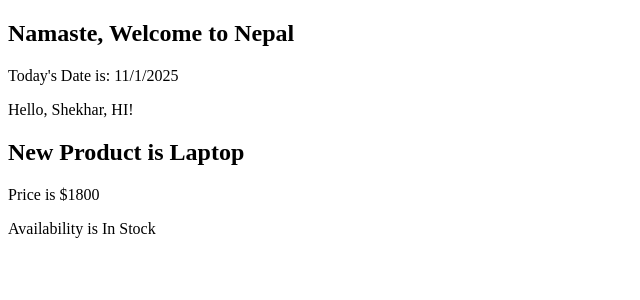
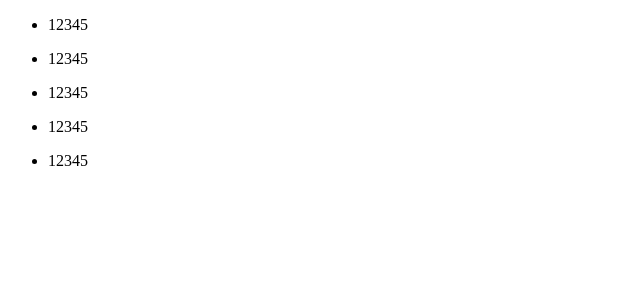
Before and after one commit to Sushey01/50-Hour-React-Challenge, a React (Vite) app: page / in a window 1280 px wide. Shown: the top 300 px of the page, without its empty margins (0-640 px from the left). Built offline with nearby package versions, Linux system fonts and the light colour scheme.

Commit message:
Day2-last-Minute-commit

```diff
--- a/src/App.jsx
+++ b/src/App.jsx
@@ -4,6 +4,7 @@ import Greet from "./components/Greet"
 import Greeting from "./components/Greeting";
 import Header from "./components/Header";
 import JSXRules from "./components/JSXRules";
+import Lists from "./components/LISTS/Lists";
 import MainContent from "./components/MainContent";
 import ProductInfo from "./components/ProductInfo";
 import WelcomeMessage from "./components/WelcomeMessage";
@@ -21,8 +22,9 @@ const App = () =>{
       {/* <WelcomeMessage/>
       <JSXRules/>
       <Expressions/> */}
-      <Greeting/>
-      <ProductInfo/>
+      {/* <Greeting/>
+      <ProductInfo/> */}
+      <Lists/>
     </section>
   );
 
--- a/src/components/Greeting.jsx
+++ b/src/components/Greeting.jsx
@@ -3,11 +3,13 @@ import React from 'react'
 const Greeting = () => {
     const greet = "Shekhar, HI!"
     const currentDate = new Date().toLocaleDateString();
+    const date = new Date();
   return (
     <div>
       <h1 className='text-center text-bold text-2xl border rounded-sm hover:bg-blue-500 text-white'>Namaste, Welcome to Nepal</h1>
       <p>Today's Date is: {currentDate}</p>
       <p>Hello, {greet}</p>
+      <p>Date: {date.getDate()}</p>
     </div>
   )
 }
--- /dev/null
+++ b/src/components/LISTS/Lists.jsx
@@ -0,0 +1,16 @@
+import React from 'react'
+
+const Lists = () => {
+    const numbers = [1,2,3,4,5];
+  return (
+    <div>
+      {numbers.map((number)=>(
+        <ul key={Math.random}>
+            <li>{numbers}</li>
+        </ul>
+      ))}
+    </div>
+  )
+}
+
+export default Lists
```
